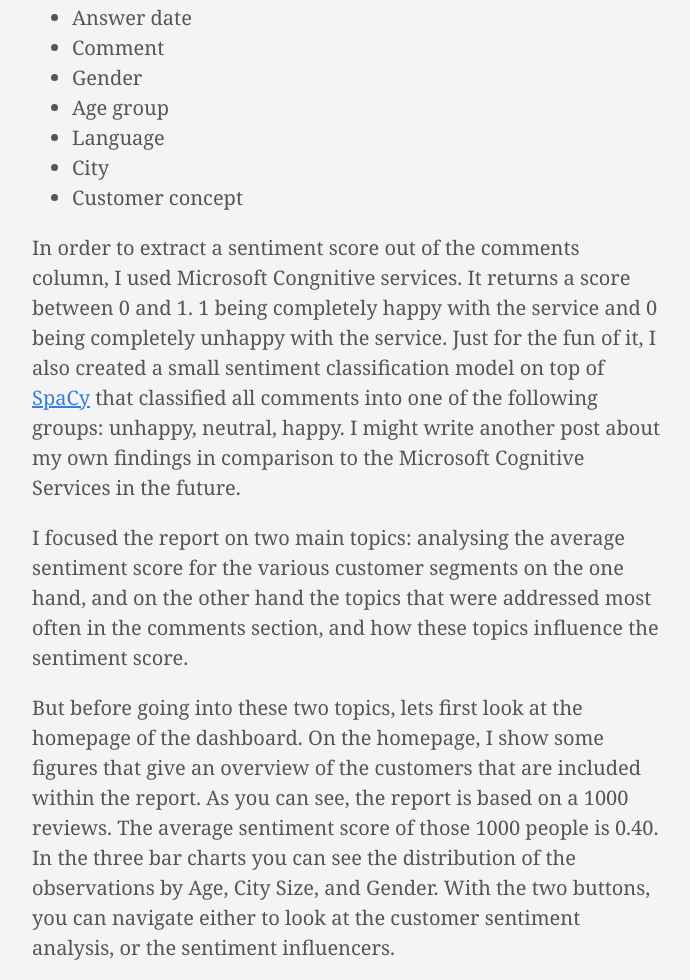
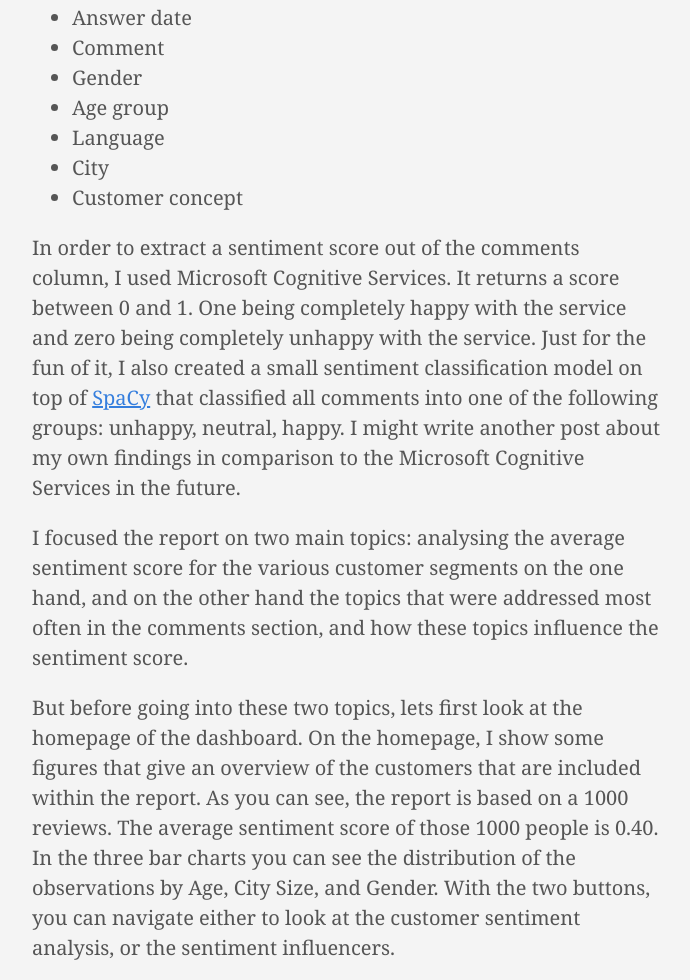
Before and after one commit to MeykeBos/MeykeBos.github.io, a plain HTML site: page post/chapter-2/index.html in a window 1280 px wide. Shown: the part 1150-2130 px from the top of the page, without its empty margins (112-802 px from the left). Drawn offline with Linux system fonts and the light colour scheme.

Commit message:
Add files via upload

```diff
--- a/post/chapter-2/index.html
+++ b/post/chapter-2/index.html
@@ -187,7 +187,8 @@ Unfortunately, we have been asked to be careful with the data we share since it
 <li>City</li>
 <li>Customer concept</li>
 </ul>
-<p>In order to extract a sentiment score out of the comments column, I used Microsoft Congnitive services. It returns a score between 0 and 1. 1 being completely happy with the service and 0 being completely unhappy with the service.
+<p>In order to extract a sentiment score out of the comments column, I used Microsoft Cognitive Services. It returns a score between 0 and 1.
+One being completely happy with the service and zero being completely unhappy with the service.
 Just for the fun of it, I also created a small sentiment classification model on top of <a href="https://spacy.io/">SpaCy</a> that classified all comments into one of the following groups: unhappy, neutral, happy.
 I might write another post about my own findings in comparison to the Microsoft Cognitive Services in the future.</p>
 <p>I focused the report on two main topics: analysing the average sentiment score for the various customer segments on the one hand, and on the other hand the topics that were addressed most often in the comments section, and how these topics influence the sentiment score.</p>
```
